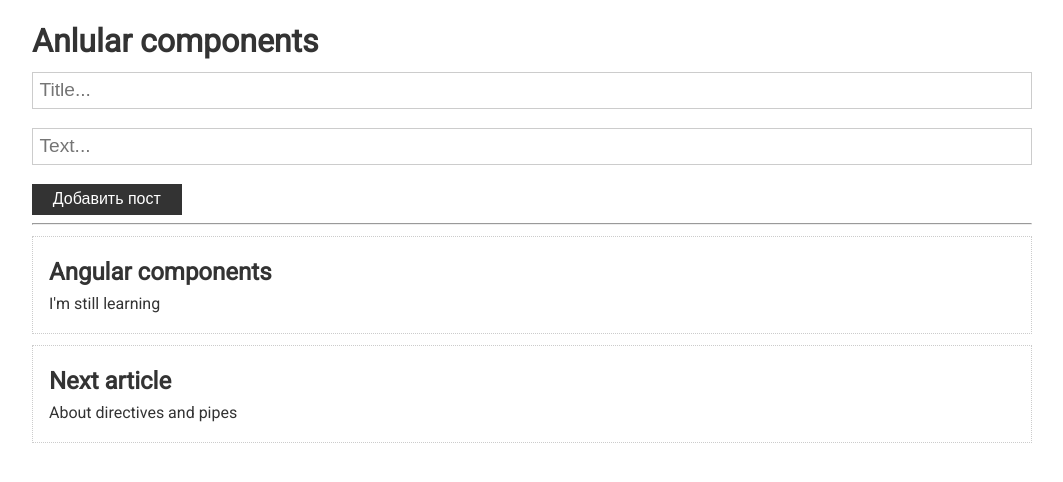
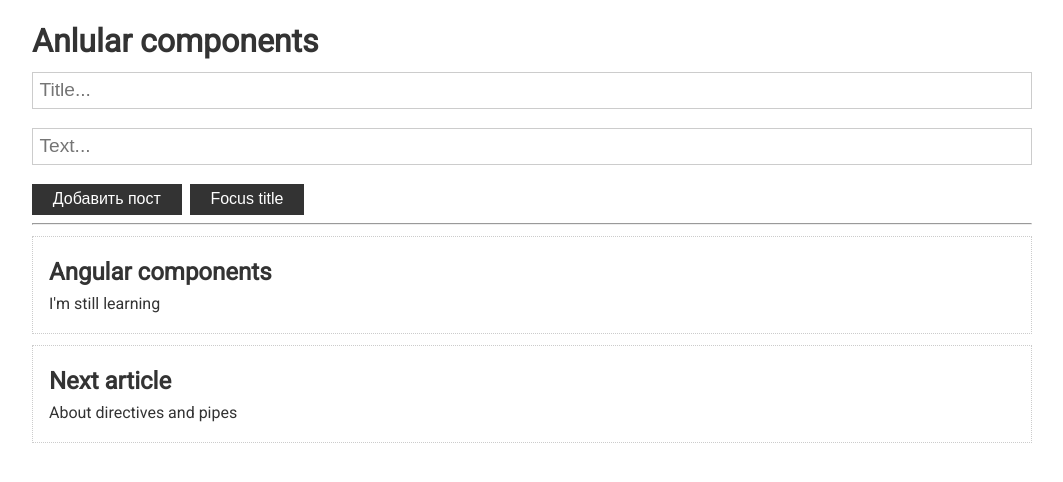
Before and after one commit to aleksander1802/angular-practice, an Angular app: page / in a window 1280 px wide. Shown: the top 482 px of the page, without its empty margins (108-1171 px from the left). Built offline with nearby package versions, Linux system fonts and the light colour scheme.

Commit message:
feat: added ref

```diff
--- a/src/app/post-form/post-form.component.html
+++ b/src/app/post-form/post-form.component.html
@@ -4,6 +4,7 @@
         class="form-control"
         placeholder="Title..."
         [(ngModel)]="title"
+        #titleInput
     />
     <input
         type="text"
@@ -13,4 +14,5 @@
     />
 
     <button class="btn" (click)="addPost()">Добавить пост</button>
+    <button class="btn" (click)="focusTitle()">Focus title</button>
 </div>
--- a/src/app/post-form/post-form.component.ts
+++ b/src/app/post-form/post-form.component.ts
@@ -1,4 +1,10 @@
-import { Component, EventEmitter, Output } from '@angular/core';
+import {
+    Component,
+    ElementRef,
+    EventEmitter,
+    Output,
+    ViewChild,
+} from '@angular/core';
 import { Post } from '../app.component';
 
 @Component({
@@ -8,6 +14,8 @@
 })
 export class PostFormComponent {
     @Output() addNewPost: EventEmitter<Post> = new EventEmitter<Post>();
+
+    @ViewChild('titleInput') inputRef: ElementRef | undefined;
 
     title = '';
     text = '';
@@ -23,4 +31,9 @@
             this.title = this.text = '';
         }
     }
+
+    focusTitle() {
+        console.log(this.inputRef);
+        this.inputRef?.nativeElement.focus()
+    }
 }
```
